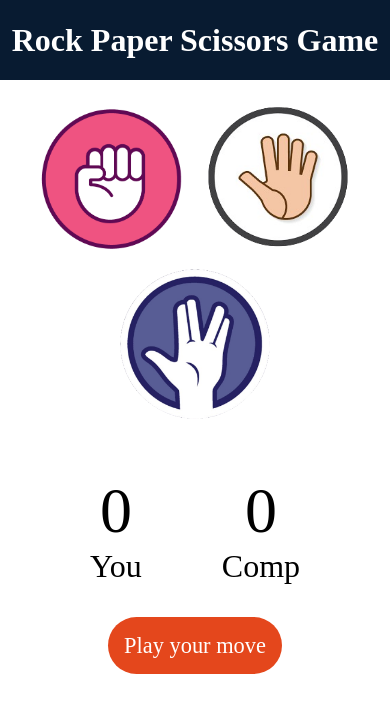
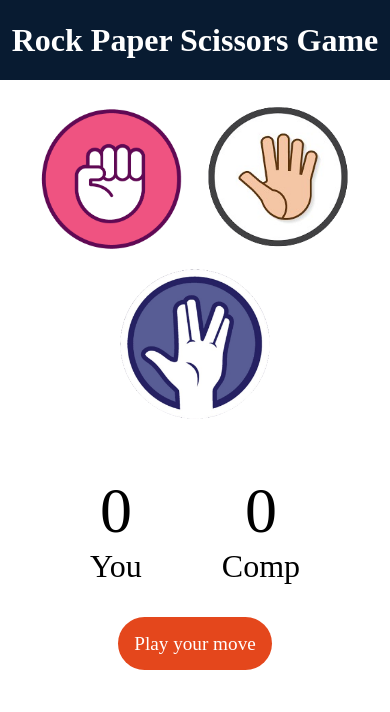
Before and after one commit to DevPrami/Rock-Paper-Scissor, a plain HTML site: page index.html in a window 390 px wide. Drawn offline with Linux system fonts and the light colour scheme.

Commit message:
Update style.css

```diff
--- a/style.css
+++ b/style.css
@@ -64,5 +64,5 @@ h1{
     flex-wrap: wrap;
 }
     #msg {
-    font-size: 1.4rem;}
+    font-size: 1.2rem;}
 }
```
